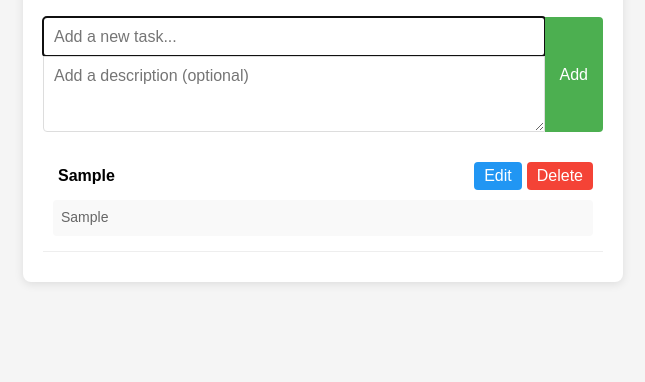
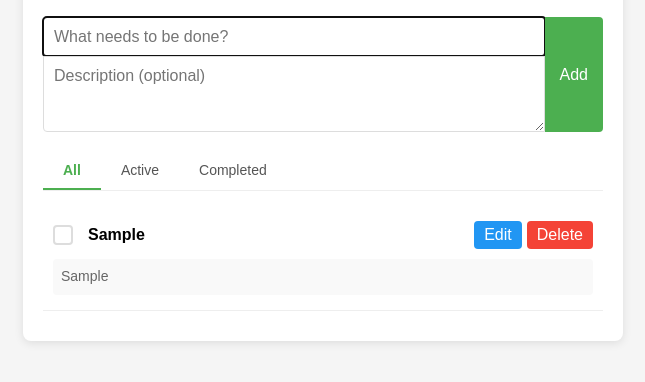
Before and after one commit to ali-shabani/vibe-todo, a website: page index.html in a window 1280 px wide. Both pictures are taken after typing "Sample", "Sample" into the empty fields and a click on the button "Add". Shown: the part 110-492 px from the top of the page, without its empty margins (317-962 px from the left). Drawn offline with Linux system fonts and the light colour scheme.

Commit message:
Improve todo completion UX with checkboxes and filtering tabs

```diff
--- a/index.html
+++ b/index.html
@@ -7,27 +7,31 @@
     <link rel="stylesheet" href="style.css" />
   </head>
   <body>
-    <div class="container" role="main">
+    <div class="container">
       <h1>Todo App</h1>
       <div class="input-container">
         <div class="inputs">
           <input
             type="text"
             id="todoInput"
-            placeholder="Add a new task..."
-            aria-label="Enter a new task"
-            required
+            placeholder="What needs to be done?"
           />
           <textarea
             id="todoDescription"
-            placeholder="Add a description (optional)"
-            aria-label="Enter an optional description"
+            placeholder="Description (optional)"
             rows="3"
           ></textarea>
         </div>
-        <button id="addBtn" aria-label="Add task">Add</button>
+        <button id="addBtn">Add</button>
       </div>
-      <ul id="todoList" aria-label="Todo list"></ul>
+
+      <div class="tabs">
+        <button class="tab active" data-filter="all">All</button>
+        <button class="tab" data-filter="active">Active</button>
+        <button class="tab" data-filter="completed">Completed</button>
+      </div>
+
+      <ul id="todoList"></ul>
     </div>
     <script src="script.js"></script>
   </body>
--- a/script.js
+++ b/script.js
@@ -3,6 +3,10 @@ document.addEventListener("DOMContentLoaded", () => {
   const todoDescription = document.getElementById("todoDescription");
   const addBtn = document.getElementById("addBtn");
   const todoList = document.getElementById("todoList");
+  const tabs = document.querySelectorAll(".tab");
+
+  // Current filter
+  let currentFilter = "all";
 
   // Load todos from localStorage
   let todos = [];
@@ -21,6 +25,21 @@ document.addEventListener("DOMContentLoaded", () => {
   } catch (e) {
     console.error("Error loading from localStorage", e);
   }
+
+  // Tab event listeners
+  tabs.forEach((tab) => {
+    tab.addEventListener("click", () => {
+      // Update active tab
+      tabs.forEach((t) => t.classList.remove("active"));
+      tab.classList.add("active");
+
+      // Update current filter
+      currentFilter = tab.dataset.filter;
+
+      // Re-render todos with the new filter
+      renderTodos();
+    });
+  });
 
   // Render todos initially
   renderTodos();
@@ -202,7 +221,15 @@ document.addEventListener("DOMContentLoaded", () => {
   function renderTodos() {
     todoList.innerHTML = "";
 
-    todos.forEach((todo) => {
+    // Filter todos based on current tab
+    let filteredTodos = todos;
+    if (currentFilter === "active") {
+      filteredTodos = todos.filter((todo) => !todo.completed);
+    } else if (currentFilter === "completed") {
+      filteredTodos = todos.filter((todo) => todo.completed);
+    }
+
+    filteredTodos.forEach((todo) => {
       const todoItem = document.createElement("li");
       todoItem.className = "todo-item";
       todoItem.dataset.id = todo.id;
@@ -211,20 +238,36 @@ document.addEventListener("DOMContentLoaded", () => {
       const todoContent = document.createElement("div");
       todoContent.className = "todo-content";
 
+      // Create checkbox for completion
+      const todoCheckbox = document.createElement("div");
+      todoCheckbox.className =
+        "todo-checkbox" + (todo.completed ? " checked" : "");
+      todoCheckbox.setAttribute("role", "checkbox");
+      todoCheckbox.setAttribute(
+        "aria-checked",
+        todo.completed ? "true" : "false"
+      );
+      todoCheckbox.setAttribute("tabindex", "0");
+      todoCheckbox.setAttribute(
+        "aria-label",
+        "Mark as " + (todo.completed ? "incomplete" : "complete")
+      );
+
+      todoCheckbox.addEventListener("click", () => {
+        toggleCompleted(todo.id);
+      });
+
+      // Keyboard support for checkbox
+      todoCheckbox.addEventListener("keydown", (e) => {
+        if (e.key === "Enter" || e.key === " ") {
+          e.preventDefault();
+          toggleCompleted(todo.id);
+        }
+      });
+
       const todoText = document.createElement("span");
       todoText.className = "todo-text" + (todo.completed ? " completed" : "");
       todoText.textContent = todo.text;
-      todoText.setAttribute(
-        "aria-label",
-        todo.text + ", mark as " + (todo.completed ? "incomplete" : "complete")
-      );
-      todoText.setAttribute("role", "checkbox");
-      todoText.setAttribute("aria-checked", todo.completed ? "true" : "false");
-      todoText.setAttribute("tabindex", "0");
-
-      todoText.addEventListener("click", () => {
-        toggleCompleted(todo.id);
-      });
 
       const actionsDiv = document.createElement("div");
       actionsDiv.className = "actions";
@@ -249,6 +292,7 @@ document.addEventListener("DOMContentLoaded", () => {
       actionsDiv.appendChild(deleteBtn);
 
       // Add elements to todo content
+      todoContent.appendChild(todoCheckbox);
       todoContent.appendChild(todoText);
       todoContent.appendChild(actionsDiv);
       todoItem.appendChild(todoContent);
--- a/style.css
+++ b/style.css
@@ -74,6 +74,34 @@ button:hover {
   background-color: #45a049;
 }
 
+.tabs {
+  display: flex;
+  margin-bottom: 20px;
+  border-bottom: 1px solid #eee;
+}
+
+.tab {
+  padding: 10px 20px;
+  background-color: transparent;
+  color: #555;
+  border: none;
+  border-bottom: 2px solid transparent;
+  border-radius: 0;
+  cursor: pointer;
+  font-size: 14px;
+  transition: all 0.3s;
+}
+
+.tab:hover {
+  background-color: #f9f9f9;
+}
+
+.tab.active {
+  color: #4caf50;
+  border-bottom: 2px solid #4caf50;
+  font-weight: bold;
+}
+
 ul {
   list-style-type: none;
 }
@@ -91,6 +119,36 @@ ul {
   justify-content: space-between;
   align-items: center;
   margin-bottom: 5px;
+}
+
+.todo-checkbox {
+  width: 20px;
+  height: 20px;
+  min-width: 20px;
+  border: 2px solid #ddd;
+  border-radius: 4px;
+  margin-right: 10px;
+  cursor: pointer;
+  display: flex;
+  align-items: center;
+  justify-content: center;
+  transition: all 0.2s;
+}
+
+.todo-checkbox::after {
+  content: "✓";
+  font-size: 16px;
+  color: white;
+  display: none;
+}
+
+.todo-checkbox.checked {
+  background-color: #4caf50;
+  border-color: #4caf50;
+}
+
+.todo-checkbox.checked::after {
+  display: block;
 }
 
 .todo-text {
```
Also changed, not shown: log.md (+13 -0 lines), README.md.
